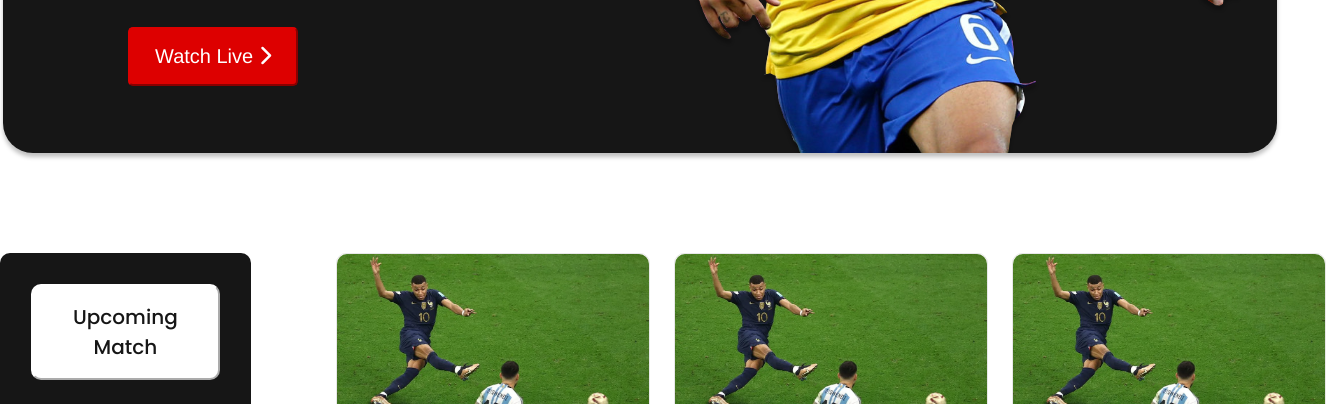
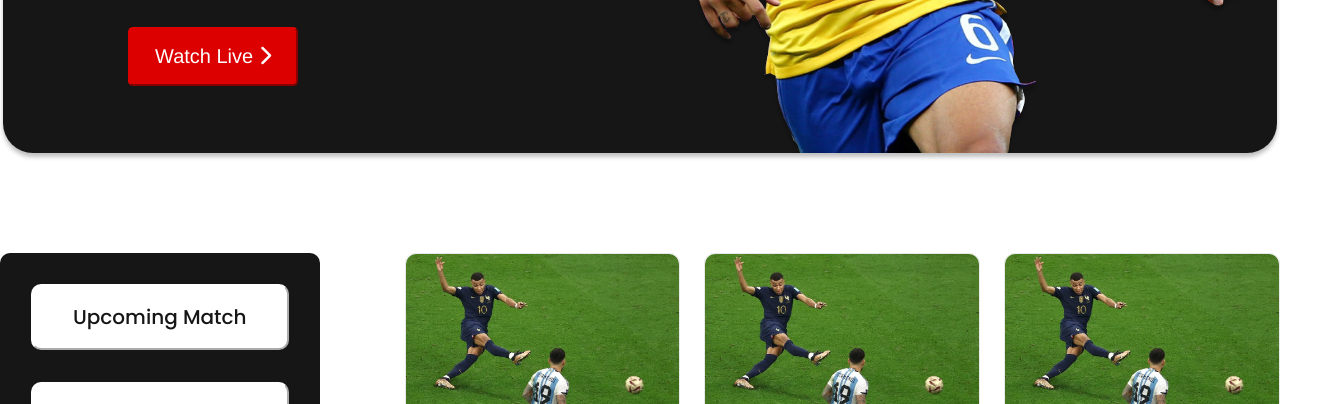
Before and after one commit to mhasantushar/w3cw-phero-lp-fifawc2023-b12c03, a plain HTML site: page index.html in a window 1280 px wide. Shown: the part 492-896 px from the top of the page, 1326 px wide, since content can reach past the window. Drawn offline with Linux system fonts and the light colour scheme.

Commit message:
image issue fixed

```diff
--- a/styles/main.css
+++ b/styles/main.css
@@ -174,7 +174,7 @@
 }
 
 .event-img {
-    max-width: 312px;
+    width: 100%;
     border-radius: 10px 10px 0 0;
 }
 
```
